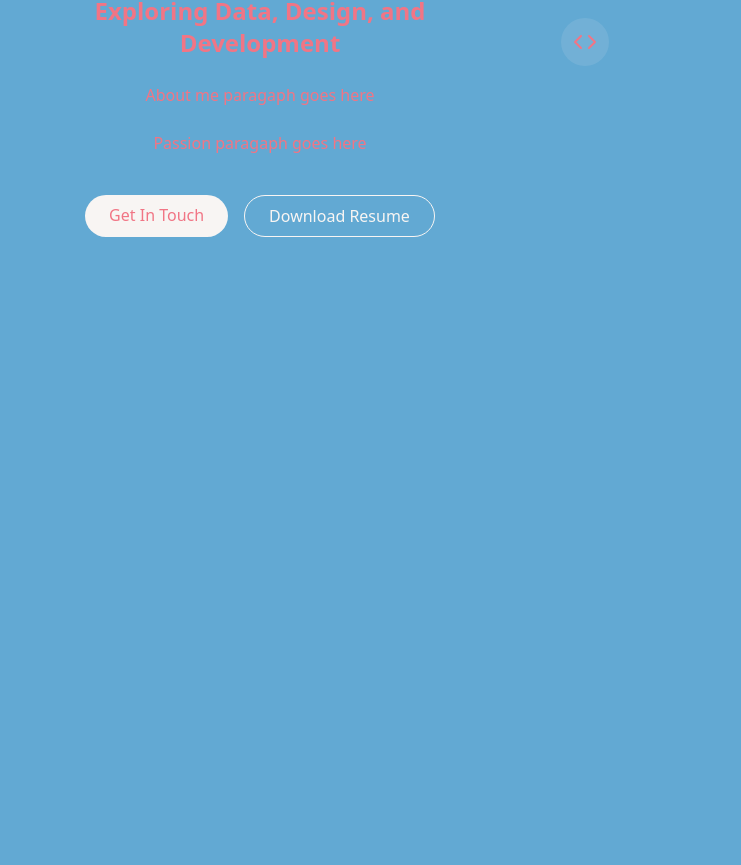
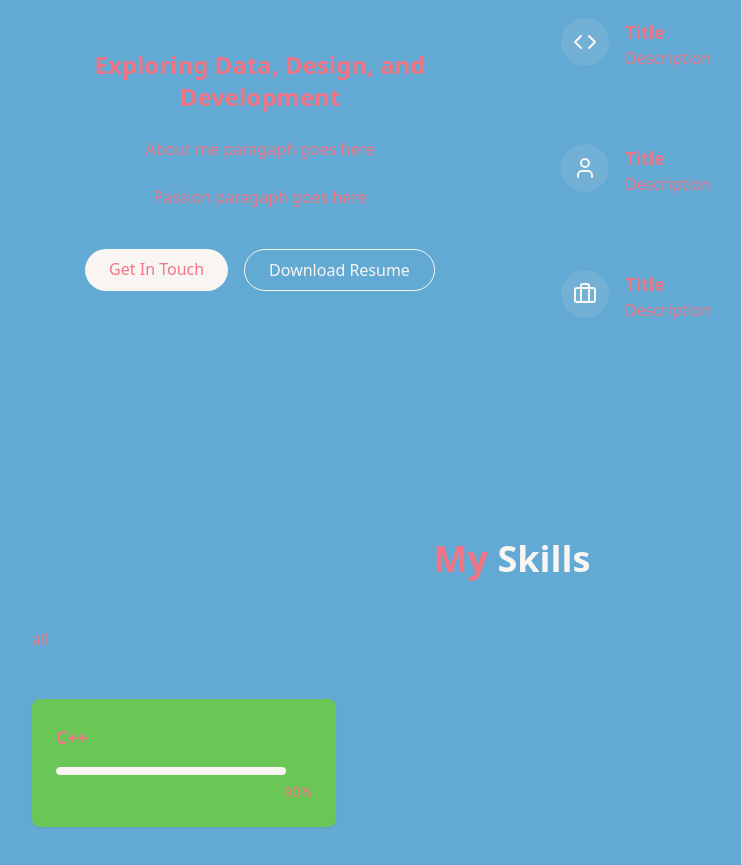
Before and after one commit to ushithila/Portfolio, a React (Vite) app: page / in a window 1280 px wide. Shown: the part 991-1856 px from the top of the page, without its empty margins (128-869 px from the left). Before the commit the page ends 1326 px from the top, so only its background shows below. Built offline with nearby package versions, Linux system fonts and the light colour scheme.

Commit message:
skills section wip

```diff
--- a/src/components/About.jsx
+++ b/src/components/About.jsx
@@ -4,7 +4,7 @@
     return <section id="about" className="py-24 px-4 relative">
         {" "}
         <div className="container mx-auto max-w-5xl">
-            <h2 className="text=3xl md:text-4xl font-bold mb-12 text-center">
+            <h2 className="text-3xl md:text-4xl font-bold mb-12 text-center">
                 About <span className="text-primary"> Me</span>
             </h2>
 
@@ -25,14 +25,37 @@
                     <div className="gradient-border p-6 card-hover">
                         <div className="flex items-start gap-4">
                             <div className="p-3 rounded-full bg-primary/10">
-                            <Code />
+                                <Code className="h-6 w-6 text-primary" />
+                            </div>
+                            <div className="text-left">
+                                <h4 className="font-semibold text-lg">Title </h4>
+                                <p classname="text-muted-foreground">Description</p>
                             </div>
                         </div>
                     </div>
-                    <div className="gradient-border p-6 card-hover"></div>
-                    <div className="gradient-border p-6 card-hover"></div>
+                    <div className="gradient-border p-6 card-hover">
+                        <div className="flex items-start gap-4">
+                            <div className="p-3 rounded-full bg-primary/10">
+                                <User className="h-6 w-6 text-primary" />
+                            </div>
+                            <div className="text-left">
+                                <h4 className="font-semibold text-lg">Title </h4>
+                                <p classname="text-muted-foreground">Description</p>
+                            </div>
+                        </div>
+                    </div>
+                    <div className="gradient-border p-6 card-hover">
+                        <div className="flex items-start gap-4">
+                            <div className="p-3 rounded-full bg-primary/10">
+                                <Briefcase className="h-6 w-6 text-primary" />
+                            </div>
+                            <div className="text-left">
+                                <h4 className="font-semibold text-lg">Title </h4>
+                                <p classname="text-muted-foreground">Description</p>
+                            </div>
+                        </div>
+                    </div>
                 </div>
-
             </div>
         </div>
     </section>;
--- /dev/null
+++ b/src/components/Skills.jsx
@@ -0,0 +1,46 @@
+import { useState } from "react"
+
+const skill = [
+    { name: "C++", level: 90, category: "Programming Language" },
+
+]
+
+const category = ["all"]
+
+export const Skills = () => {
+    const [activeCategory, setActiveCategory] = useState("all")
+
+    return <section id="skills" className="py-24 px-24 relative bg-secondary/30">
+        <div className="container mx-auto max-w-5xl">
+            <h2 className="text-3xl md:text-4xl font-bold mb-12 text-center">
+                My <span className="text-primary"> Skills</span>
+            </h2>
+            <div className="flex flex-wrap justify center gap-4 mb-12">
+                {category.map((cat, key) => (
+                    <button key={key}>
+                        {category}
+                    </button>
+                ))}
+            </div>
+
+            <div className="grid grid-cols-1 sm:grid-cols-2 lg:grid-cols-3 gap-6">
+                {skill.map((skill, key) => (
+                    <div key={key} className="bg-card p-6 rounded-lg shadow-xs card-hover">
+                        <div>
+                            <div className="text-left mb-4">
+                                <h3 className="font-semibold text-lg">{skill.name}</h3>
+                            </div>
+                            <div className="w-full bg-secondary/50 h-2 rounded-full overflow-hidden">
+                                <div className="bg-primary h-2 rounded-full origin-left animate-[grow_1.5s_ease-out"
+                                    style={{ width: skill.level + "%" }} />
+                            </div>
+                            <div className="text-right mt-1">
+                                <span className="text-sm text-muted-foreground">{skill.level}%</span>
+                            </div>
+                        </div>
+                    </div>
+                ))}
+            </div>
+        </div>
+    </section>
+}
--- a/src/pages/Home.jsx
+++ b/src/pages/Home.jsx
@@ -3,6 +3,7 @@
 import { Navbar } from "../components/Navbar";
 import { HeroSection } from "../components/HeroSection";
 import { About } from "../components/About";
+import { Skills } from "../components/Skills";
 
 export const Home = () => {
     return (
@@ -17,6 +18,7 @@
             <main>
                 <HeroSection />
                 <About />
+                <Skills />
             </main>
             {/* Footer */}
         </div>
```
